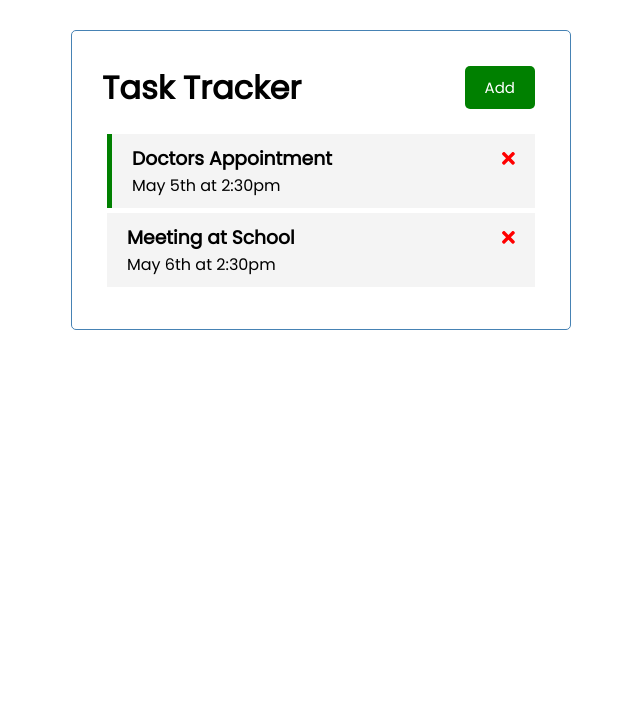
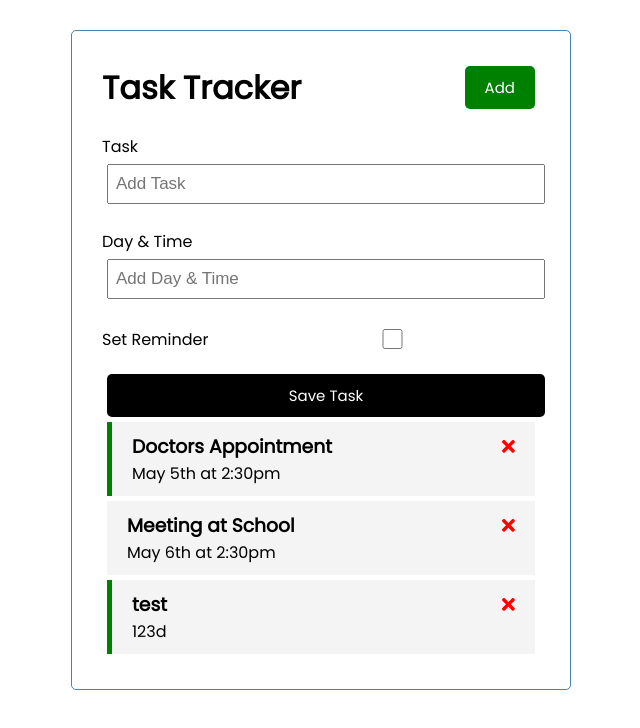
Before and after one commit to souhail-ouabou/Angular-Task-Tracker, an Angular app: page / in a window 1280 px wide. Shown: the top 728 px of the page, without its empty margins (319-959 px from the left). Built offline with nearby package versions, Linux system fonts and the light colour scheme; data requests are answered from the project's data file.

Commit message:
Add Task

```diff
--- a/db.json
+++ b/db.json
@@ -11,6 +11,12 @@
       "text": "Meeting at School",
       "day": "May 6th at 2:30pm",
       "reminder": false
+    },
+    {
+      "text": "test",
+      "day": "123d",
+      "reminder": true,
+      "id": 3
     }
   ]
 }
--- a/src/app/app.component.ts
+++ b/src/app/app.component.ts
@@ -1,4 +1,5 @@
 import { Component } from '@angular/core';
+
 
 @Component({
   selector: 'app-root',
--- /dev/null
+++ b/src/app/components/add-task/add-task.component.html
@@ -0,0 +1,32 @@
+<form  class="add-form" (ngSubmit)="onSubmit()">
+    <div class="form-control">
+      <label for="text">Task</label>
+      <input
+        type="text"
+        name="text"
+        [(ngModel)]="text"
+        id="text"
+        placeholder="Add Task"
+      />
+    </div>
+    <div class="form-control">
+      <label for="day">Day & Time</label>
+      <input
+        type="text"
+        name="day"
+        [(ngModel)]="day"
+        id="day"
+        placeholder="Add Day & Time"
+      />
+    </div>
+    <div class="form-control form-control-check">
+      <label for="reminder">Set Reminder</label>
+      <input
+        type="checkbox"
+        name="reminder"
+        [(ngModel)]="reminder"
+        id="reminder"
+      />
+    </div>
+    <input type="submit" value="Save Task" class="btn btn-block" />
+  </form>
--- /dev/null
+++ b/src/app/components/add-task/add-task.component.ts
@@ -0,0 +1,46 @@
+import { Component, EventEmitter, OnInit, Output } from '@angular/core';
+
+import { Subscription } from 'rxjs';
+import { Task } from '../../Task';
+@Component({
+  selector: 'app-add-task',
+  templateUrl: './add-task.component.html',
+  styleUrls: ['./add-task.component.css']
+})
+export class AddTaskComponent implements OnInit {
+  @Output() onAddTask: EventEmitter<Task> = new EventEmitter();
+
+  text!: string;
+  day!: string;
+  reminder: boolean = false;
+  showAddTask!: boolean;
+  subscription!: Subscription;
+  constructor() { }
+
+  ngOnInit(): void {
+  }
+  ngOnDestroy() {
+    // Unsubscribe to ensure no memory leaks
+    this.subscription.unsubscribe();
+}
+
+onSubmit() {
+if (!this.text) {
+  alert('Please add a task!');
+  return;
+}
+
+const newTask: Task = {
+  text: this.text,
+  day: this.day,
+  reminder: this.reminder,
+};
+
+this.onAddTask.emit(newTask);
+
+this.text = '';
+this.day = '';
+this.reminder = false;
+}
+
+}
--- a/src/app/components/tasks/tasks.component.html
+++ b/src/app/components/tasks/tasks.component.html
@@ -1,3 +1,4 @@
+ <app-add-task (onAddTask)="addTask($event)"></app-add-task>
  <app-task-item *ngFor="let task of tasks" [task]="task"
  (onDeleteTask) = "deleteTask(task)"
  (onToggleReminder) = "toggleReminder(task)"
--- a/src/app/components/tasks/tasks.component.ts
+++ b/src/app/components/tasks/tasks.component.ts
@@ -12,7 +12,7 @@ import { TaskService } from 'src/app/services/task.service';
 export class TasksComponent implements OnInit {
   //tasks : Task[] = TASKS;
   tasks : Task[] = [];
-  constructor(private taskService: TaskService) { }
+  constructor(private taskService: TaskService) {}
 
   ngOnInit(): void {
     //brfore observable
@@ -29,4 +29,7 @@ export class TasksComponent implements OnInit {
   task.reminder = !task. reminder;
   this.taskService.updateTaskReminder(task).subscribe()
   }
+  addTask(task: Task) {
+    this.taskService.addTask(task).subscribe((task) => this.tasks.push(task));
+  }
 }
--- a/src/app/services/task.service.ts
+++ b/src/app/services/task.service.ts
@@ -34,4 +34,7 @@ export class TaskService {
     const url = `${this.apiUrl}/${task.id}`;
     return this.http.put<Task>(url, task, httpOptions);
   }
+  addTask(task: Task): Observable<Task> {
+    return this.http.post<Task>(this.apiUrl, task, httpOptions);
+  }
 }
```
Also changed, not shown: src/app/app.module.ts (+6 -3 lines), src/app/components/add-task/add-task.component.css (added), 1 other file (tests, documents, lock files or other folders).
